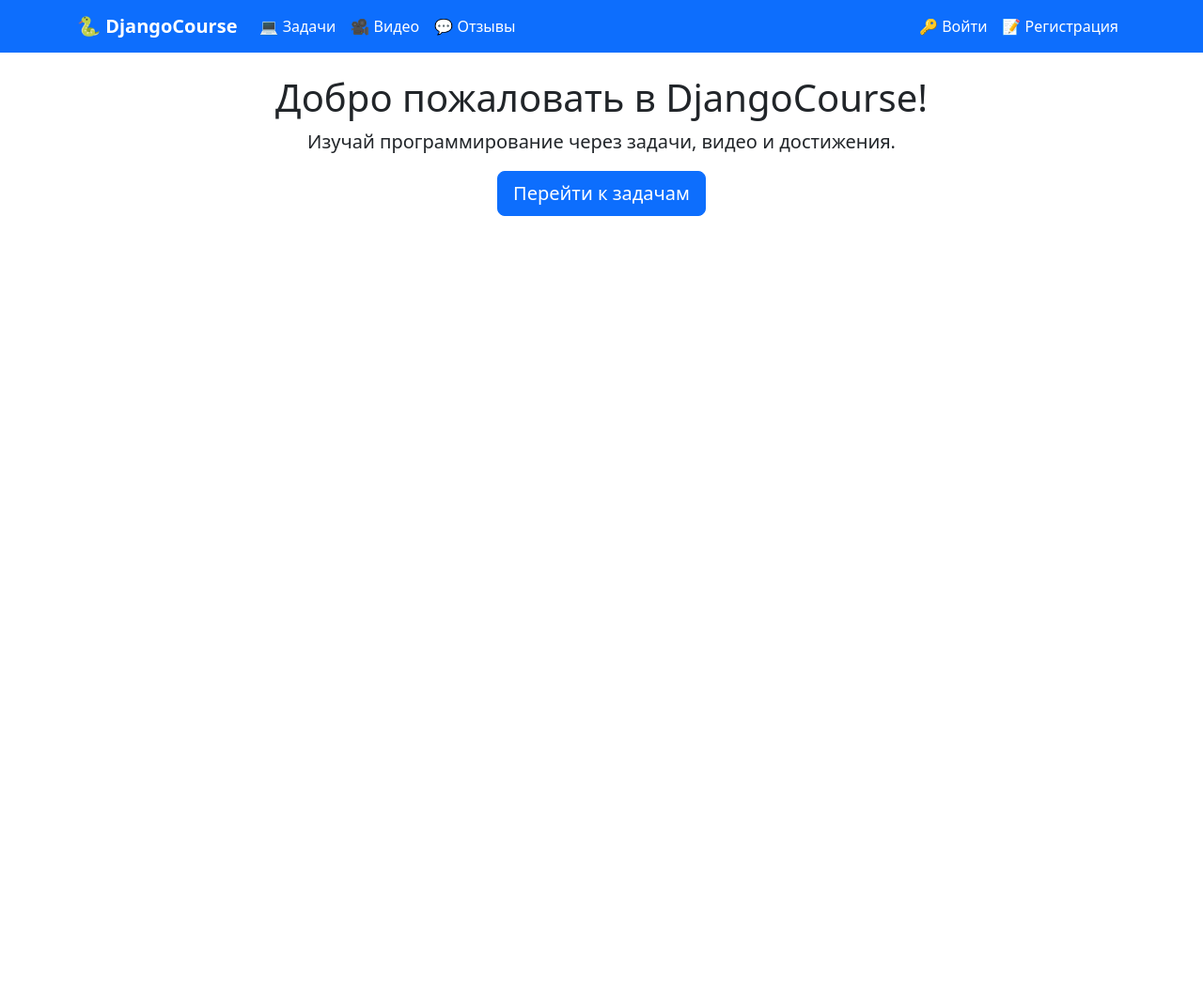
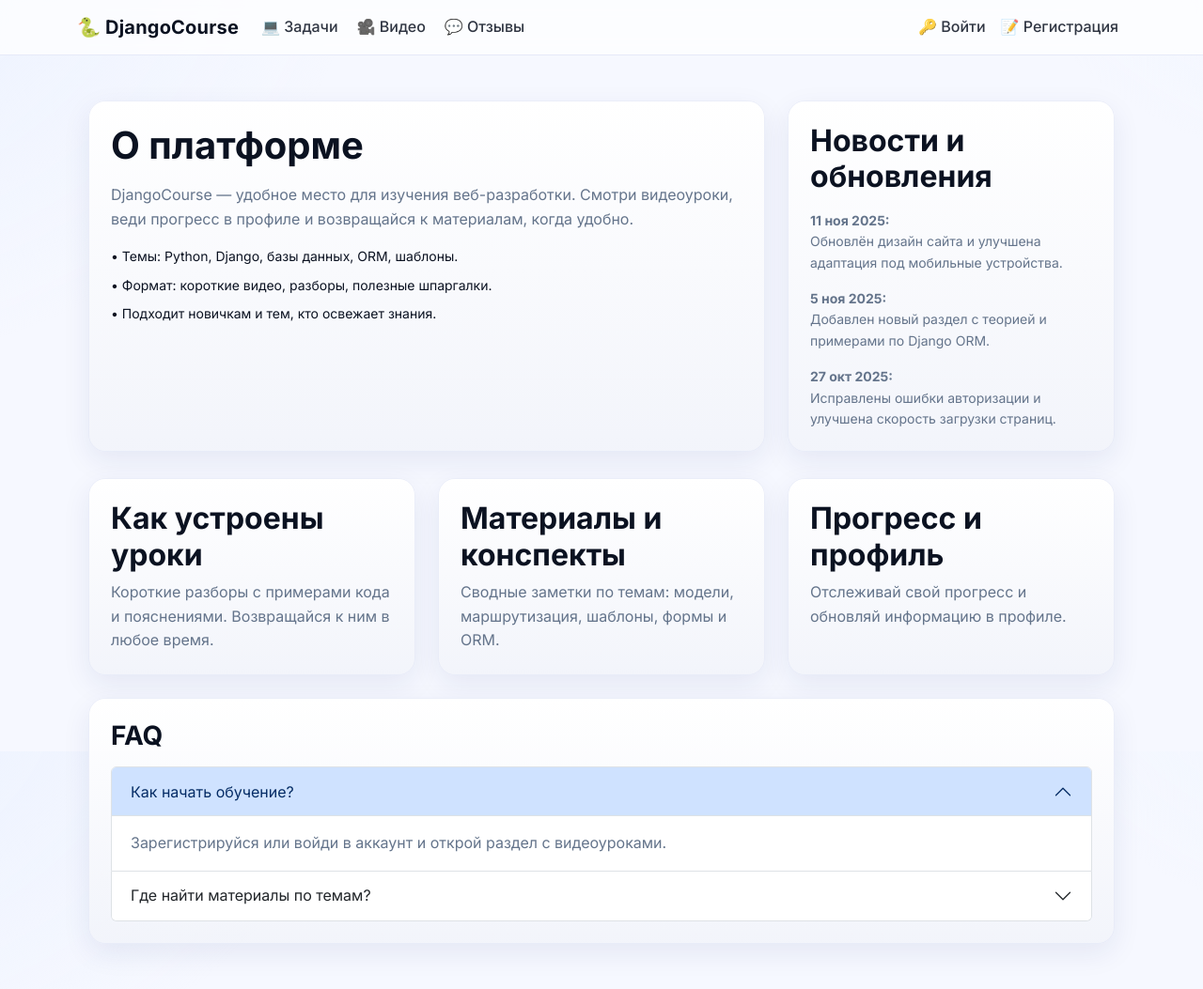
Before and after one commit to Mraz223/djangoCourse3, a Django app: page / in a window 1280 px wide. Shown: the whole page at 94% size. Before the commit the page ends 230 px from the top, so only its background shows below. Run offline with Django 5.2, Linux system fonts and the light colour scheme.

Commit message:
Обновлён дизайн сайта (новый base.html и theme.css)

```diff
--- /dev/null
+++ b/djangoCourse/static/css/custom.css
@@ -0,0 +1,200 @@
+/* =========
+   БАЗА ТЕМЫ
+   ========= */
+   :root{
+    --bg: #f7f8fc;
+    --surface: #ffffff;
+    --surface-2: #f1f3f9;
+    --text: #15192c;
+    --muted: #6c7485;
+    --border: #e7e9f3;
+    --primary: #4f6bff;
+    --primary-2: #6f86ff;
+    --ring: rgba(79,107,255,.25);
+    --shadow: 0 10px 30px -18px rgba(16,24,40,.35);
+  }
+
+  @media (prefers-color-scheme: dark){
+    :root{
+      --bg: #0f1221;
+      --surface: #121632;
+      --surface-2: #0f1430;
+      --text: #eef1ff;
+      --muted: #9aa3c7;
+      --border: #1d224a;
+      --primary: #7c8cff;
+      --primary-2: #95a3ff;
+      --ring: rgba(124,140,255,.35);
+      --shadow: 0 14px 48px -22px rgba(0,0,0,.8);
+    }
+  }
+
+  *{ box-sizing: border-box; }
+  html, body { height: 100%; }
+  body{
+    background: radial-gradient(1400px 600px at -10% -10%, color-mix(in oklab, var(--primary) 14%, transparent), transparent 60%),
+                radial-gradient(1200px 700px at 110% 0%, color-mix(in oklab, var(--primary-2) 12%, transparent), transparent 60%),
+                var(--bg);
+    color: var(--text);
+    font-family: Inter, system-ui, -apple-system, Segoe UI, Roboto, "Helvetica Neue", Arial, "Noto Sans";
+    line-height: 1.6;
+  }
+
+  /* =========
+     НАВБАР
+     ========= */
+  .app-navbar{
+    backdrop-filter: saturate(140%) blur(14px);
+    background: color-mix(in oklab, var(--surface) 70%, transparent);
+    border-bottom: 1px solid var(--border);
+  }
+  .nav-inner{ padding-block: .6rem; }
+  .navbar .navbar-brand{ color: var(--text); letter-spacing: .2px; }
+  .navbar .nav-link{
+    color: var(--muted);
+    transition: color .18s ease, opacity .18s ease;
+  }
+  .navbar .nav-link:hover{ color: var(--text); }
+  .navbar .btn{ margin-left: .25rem; }
+
+  /* Аватар и меню пользователя */
+  .avatar-circle{
+    width: 34px; height: 34px; border-radius: 50%;
+    display: inline-flex; align-items: center; justify-content: center;
+    background: color-mix(in oklab, var(--surface-2) 80%, black 0%);
+    color: var(--text); font-weight: 700; letter-spacing: .3px;
+    box-shadow: inset 0 0 0 1px color-mix(in oklab, var(--border) 80%, transparent);
+  }
+  .dropdown-menu{
+    background: var(--surface);
+    border: 1px solid var(--border);
+  }
+  .dropdown-item{ color: var(--text); }
+  .dropdown-item:hover{ background: color-mix(in oklab, var(--primary) 12%, var(--surface)); }
+
+  /* =========
+     КНОПКИ
+     ========= */
+  .btn{
+    border-radius: 14px;
+    padding: .55rem .9rem;
+    font-weight: 600;
+    letter-spacing: .2px;
+    transition: transform .06s ease, box-shadow .2s ease, filter .2s ease;
+  }
+  .btn:active{ transform: translateY(1px); }
+
+  .btn-primary{
+    background: linear-gradient(180deg, var(--primary), var(--primary-2));
+    border-color: transparent;
+    box-shadow: 0 8px 24px -12px var(--ring);
+  }
+  .btn-primary:hover{ filter: saturate(1.05) brightness(1.02); }
+
+  .btn-outline-primary{
+    color: var(--primary);
+    border-color: var(--primary);
+  }
+  .btn-outline-primary:hover{
+    background: var(--primary);
+    color: #fff;
+  }
+
+  /* =========
+     КАРТОЧКИ
+     ========= */
+  .app-content > .row .card,
+  .card{
+    border: 0;
+    background: linear-gradient(180deg, var(--surface), color-mix(in oklab, var(--surface-2) 70%, transparent));
+    color: var(--text);
+    border-radius: 18px;
+    box-shadow: var(--shadow), inset 0 0 0 1px color-mix(in oklab, var(--border) 80%, transparent);
+  }
+  .card .card-title{ font-weight: 700; }
+
+  /* =========
+     ФОРМЫ
+     ========= */
+  .form-control, .form-select, .form-check-input{
+    background: var(--surface-2);
+    border: 1px solid var(--border);
+    color: var(--text);
+    border-radius: 14px;
+  }
+  .form-control:focus, .form-select:focus{
+    border-color: var(--primary-2);
+    box-shadow: 0 0 0 .2rem var(--ring);
+  }
+
+  /* =========
+     ТАБЛИЦЫ
+     ========= */
+  .table{
+    --bs-table-bg: var(--surface-2);
+    --bs-table-color: var(--text);
+    border-radius: 14px;
+    overflow: hidden;
+  }
+  .table thead th{
+    color: var(--muted);
+    font-weight: 600;
+    border-bottom-color: var(--border);
+  }
+  .table tbody tr{ border-color: var(--border); }
+  .table tbody tr:hover{
+    background: color-mix(in oklab, var(--primary) 8%, var(--surface-2));
+  }
+
+  /* =========
+     ПАГИНАЦИЯ
+     ========= */
+  .pagination{
+    --bs-pagination-bg: var(--surface-2);
+    --bs-pagination-color: var(--text);
+    --bs-pagination-border-color: var(--border);
+    --bs-pagination-hover-bg: color-mix(in oklab, var(--primary) 12%, var(--surface-2));
+    --bs-pagination-hover-color: var(--text);
+    --bs-pagination-focus-box-shadow: 0 0 0 .2rem var(--ring);
+    --bs-pagination-active-bg: var(--primary-2);
+    --bs-pagination-active-border-color: transparent;
+  }
+  .page-link{ border-radius: 12px; }
+
+  /* =========
+     АЛЕРТЫ
+     ========= */
+  .app-alert{
+    border: 1px solid var(--border);
+    background: color-mix(in oklab, var(--surface) 92%, var(--primary) 0%);
+    color: var(--text);
+    border-radius: 14px;
+  }
+
+  /* =========
+     ФУТЕР/ССЫЛКИ
+     ========= */
+  .app-footer{
+    margin-top: 2rem;
+    padding: 2rem 0;
+    border-top: 1px solid var(--border);
+    color: var(--muted);
+    background: transparent;
+  }
+  .text-secondary{ color: var(--muted) !important; }
+  .link-secondary{ color: var(--muted); text-decoration: none; }
+  .link-secondary:hover{ color: var(--text); text-decoration: underline; }
+
+  /* =========
+     МЕЛОЧИ
+     ========= */
+  img{ border-radius: 12px; max-width: 100%; height: auto; }
+  code, pre{ font-family: "JetBrains Mono", ui-monospace, SFMono-Regular, Menlo, monospace; }
+
+  .visually-hidden {
+    position: absolute !important;
+    width: 1px; height: 1px;
+    padding: 0; margin: -1px;
+    overflow: hidden; clip: rect(0 0 0 0);
+    white-space: nowrap; border: 0;
+  }
--- a/djangoCourse/templates/base.html
+++ b/djangoCourse/templates/base.html
@@ -1,229 +1,168 @@
+{% load static %}
 <!DOCTYPE html>
 <html lang="ru">
 <head>
-    <meta charset="UTF-8">
-    <meta name="viewport" content="width=device-width, initial-scale=1.0">
-    <title>{% block title %}Django Course{% endblock %}</title>
+  <meta charset="utf-8">
+  <meta name="viewport" content="width=device-width,initial-scale=1">
+  <title>{% block title %}DjangoCourse{% endblock %}</title>
+
+  <!-- Bootstrap -->
   <link href="https://cdn.jsdelivr.net/npm/bootstrap@5.3.3/dist/css/bootstrap.min.css" rel="stylesheet">
+
+  <!-- Шрифты -->
+  <link href="https://fonts.googleapis.com/css2?family=Inter:wght@400;500;700&family=JetBrains+Mono:wght@400;600&display=swap" rel="stylesheet">
+
+  <!-- Кастом -->
+  <link rel="stylesheet" href="{% static 'css/custom.css' %}">
+
   <style>
-        .navbar-nav .btn-link {
-            text-decoration: none;
-            font-weight: 500;
-            background: none !important;
-            border: none !important;
-            box-shadow: none !important;
+    :root{
+      --bg-1:#F6F8FF;         /* фон страницы */
+      --text:#0B1221;         /* основной текст */
+      --muted:#64748B;        /* вторичный текст */
+      --brand:#1565FF;        /* синий акцент */
+      --brand-600:#0f55e0;
+      --card:#FFFFFFF2;       /* «стекло» */
+      --border:#E6EAF8;
+      --shadow:0 10px 30px rgba(20,40,120,.08);
+      --radius:16px;
     }
 
-        .navbar-nav .btn-link:hover {
-            background-color: rgba(255,255,255,0.1) !important;
-            border-radius: 5px;
+    html,body{height:100%}
+    body{
+      font-family:Inter,system-ui,-apple-system,Segoe UI,Roboto,Ubuntu,Cantarell,'Helvetica Neue',Arial,'Noto Sans',sans-serif;
+      color:var(--text);
+      background:
+        radial-gradient(80rem 60rem at -20% -10%, #EAF1FF 0%, transparent 50%),
+        radial-gradient(70rem 50rem at 120% -20%, #EEF5FF 0%, transparent 45%),
+        var(--bg-1);
+      background-attachment: fixed;
     }
 
-        .navbar-nav {
-            align-items: center;
+    /* NAVBAR (glass) */
+    .app-navbar{
+      position: sticky; top:0; z-index: 1000;
+      background: rgba(255,255,255,.7);
+      backdrop-filter: blur(8px);
+      -webkit-backdrop-filter: blur(8px);
+      border-bottom: 1px solid var(--border);
+    }
+    .app-navbar .navbar-brand{
+      font-weight:700;
+      color: var(--text) !important;
+    }
+    .app-navbar .nav-link{
+      color: var(--text) !important;
+      opacity:.85;
+      font-weight:500;
+      border-radius:10px;
+      padding:.5rem .75rem;
+      transition:.2s ease;
+    }
+    .app-navbar .nav-link:hover{ background: rgba(21,101,255,.08); opacity:1; }
+    .app-navbar .logout-btn{
+      background: transparent !important; border:0 !important; box-shadow:none !important;
+      color: var(--text) !important; padding:.5rem .75rem; border-radius:10px;
+    }
+    .app-navbar .logout-btn:hover{ background: rgba(21,101,255,.08); }
+
+    /* Кнопки */
+    .btn-primary{
+      --bs-btn-bg:var(--brand);
+      --bs-btn-border-color:var(--brand);
+      --bs-btn-hover-bg:var(--brand-600);
+      --bs-btn-hover-border-color:var(--brand-600);
+      box-shadow: 0 8px 20px rgba(21,101,255,.25);
+    }
+    .btn-outline-primary{
+      --bs-btn-color:var(--brand);
+      --bs-btn-border-color:var(--brand);
+      --bs-btn-hover-bg:var(--brand);
+      --bs-btn-hover-border-color:var(--brand);
     }
 
-        .navbar-nav form {
-            margin: 0;
-            padding: 0;
+    /* HERO + карточки преимуществ (используются на home) */
+    .hero{ padding: 48px 0 16px; }
+    .hero-title{ font-size: clamp(28px, 4vw, 44px); line-height:1.15; font-weight:700; letter-spacing:-.02em; }
+    .hero-sub{ color:var(--muted); font-size: clamp(15px, 2.6vw, 18px); }
+
+    .feature{
+      background: var(--card);
+      border: 1px solid var(--border);
+      border-radius: var(--radius);
+      padding: 18px 18px;
+      box-shadow: var(--shadow);
+      transition: transform .2s ease, box-shadow .2s ease;
+    }
+    .feature:hover{ transform: translateY(-3px); box-shadow: 0 14px 36px rgba(20,40,120,.12); }
+    .feature h5{ margin-bottom:.35rem; font-weight:700; }
+    .feature p{ color:var(--muted); margin-bottom:.75rem; }
+
+    /* Общие карточки/списки на других страницах */
+    .soft-card{
+      background: var(--card);
+      border: 1px solid var(--border);
+      border-radius: var(--radius);
+      box-shadow: var(--shadow);
     }
 
-        .form-control {
-            border: 1px solid #ddd;
-            border-radius: 5px;
-            padding: 8px 12px;
-        }
-
-        .form-control:focus {
-            border-color: #0d6efd;
-            box-shadow: 0 0 0 0.2rem rgba(13, 110, 253, 0.25);
-        }
-
-        .card {
-            transition: transform 0.3s ease, box-shadow 0.3s ease;
-        }
-
-        .card:hover {
-            transform: translateY(-5px);
-            box-shadow: 0 10px 25px rgba(0,0,0,0.1) !important;
-        }
-
-        .fade-in {
-            animation: fadeIn 0.6s ease-in;
-        }
-
-        @keyframes fadeIn {
-            from {
-                opacity: 0;
-                transform: translateY(20px);
-            }
-            to {
-                opacity: 1;
-                transform: translateY(0);
-            }
-        }
-
-        .btn {
-            transition: all 0.3s ease;
-        }
-
-        .btn:hover {
-            transform: scale(1.05);
-        }
-
-        .nav-link {
-            transition: all 0.2s ease;
-        }
-
-        .nav-link:hover {
-            background-color: rgba(255,255,255,0.1);
-            transform: translateX(5px);
-        }
-
-        /* Фикс контраста: делаем все ссылки в навбаре чисто белыми */
-        .navbar-dark .navbar-nav .nav-link {
-            color: #ffffff !important;
-            opacity: 1 !important;
-        }
-
-        .navbar-dark .navbar-brand {
-            color: #ffffff !important;
-        }
-
-        .loading {
-            animation: pulse 1.5s infinite;
-        }
-
-        @keyframes pulse {
-            0% { opacity: 1; }
-            50% { opacity: 0.7; }
-            100% { opacity: 1; }
-        }
-
-        @media (max-width: 991.98px) {
-            .navbar-collapse {
-                margin-top: 10px;
-            }
-            .navbar-nav .nav-link {
-                padding: 10px 15px;
-                border-bottom: 1px solid rgba(255,255,255,0.1);
-            }
-            .navbar-nav .nav-link:last-child {
-                border-bottom: none;
-            }
-        }
-
-        .loading-overlay {
-            position: fixed;
-            top: 0;
-            left: 0;
-            width: 100%;
-            height: 100%;
-            background: rgba(255,255,255,0.8);
-            display: flex;
-            justify-content: center;
-            align-items: center;
-            z-index: 9999;
-            display: none;
-        }
-
-        .spinner {
-            width: 50px;
-            height: 50px;
-            border: 5px solid #f3f3f3;
-            border-top: 5px solid #0d6efd;
-            border-radius: 50%;
-            animation: spin 1s linear infinite;
-        }
-
-        @keyframes spin {
-            0% { transform: rotate(0deg); }
-            100% { transform: rotate(360deg); }
-        }
+    /* сетка шире и «воздух» */
+    main.container{ max-width: 1140px; }
   </style>
 </head>
 <body>
 
-  <nav class="navbar navbar-expand-lg navbar-dark bg-primary">
+  <!-- NAVBAR -->
+  <nav class="navbar navbar-expand-lg app-navbar">
     <div class="container">
-          <a class="navbar-brand fw-bold" href="{% url 'home' %}">
-              🐍 DjangoCourse
-          </a>
+      <a class="navbar-brand" href="{% url 'home' %}">🐍 DjangoCourse</a>
 
-          <button class="navbar-toggler" type="button" data-bs-toggle="collapse" data-bs-target="#navbarContent"
-                  aria-controls="navbarContent" aria-expanded="false" aria-label="Toggle navigation">
+      <button class="navbar-toggler" type="button" data-bs-toggle="collapse" data-bs-target="#nav"
+              aria-controls="nav" aria-expanded="false" aria-label="Toggle navigation">
         <span class="navbar-toggler-icon"></span>
       </button>
 
-          <div class="collapse navbar-collapse" id="navbarContent">
-              <div class="navbar-nav me-auto">
-                  <a class="nav-link" href="{% url 'task_list' %}">
-                      💻 Задачи
-                  </a>
-                  <a class="nav-link" href="{% url 'video_list' %}">
-                      🎥 Видео
-                  </a>
-                  <a class="nav-link" href="{% url 'reviews' %}">
-                      💬 Отзывы
-                  </a>
+      <div class="collapse navbar-collapse" id="nav">
+        <ul class="navbar-nav gap-1">
+          <li class="nav-item"><a class="nav-link" href="{% url 'task_list' %}">💻 Задачи</a></li>
+          <li class="nav-item"><a class="nav-link" href="{% url 'video_list' %}">🎥 Видео</a></li>
+          <li class="nav-item"><a class="nav-link" href="{% url 'reviews' %}">💬 Отзывы</a></li>
           {% if user.is_staff %}
-                  <a class="nav-link fw-bold" href="{% url 'admin:index' %}">
-                      ⚙️ Админка
-                  </a>
+            <li class="nav-item"><a class="nav-link fw-semibold" href="{% url 'admin:index' %}">⚙️ Админка</a></li>
           {% endif %}
-              </div>
+        </ul>
 
-              <div class="navbar-nav">
+        <!-- правый блок -->
+        <ul class="navbar-nav ms-auto align-items-center">
           {% if user.is_authenticated %}
-                    <a class="nav-link" href="{% url 'profile' %}">
-                        👤 {{ user.username }}
-                    </a>
-                    <form method="post" action="{% url 'logout' %}" class="nav-item d-inline">
+            <li class="nav-item me-1">
+              <a class="nav-link" href="{% url 'profile' %}">👤 {{ user.username }}</a>
+            </li>
+            <li class="nav-item">
+              <form method="post" action="{% url 'logout' %}" class="m-0 p-0">
                 {% csrf_token %}
-                        <button type="submit" class="nav-link btn btn-link p-2 border-0 text-start">
-                            🚪 Выйти
-                        </button>
+                <button class="logout-btn" type="submit">🚪 Выйти</button>
               </form>
+            </li>
           {% else %}
-                    <a class="nav-link" href="{% url 'login' %}">
-                        🔑 Войти
-                    </a>
-                    <a class="nav-link" href="{% url 'register' %}">
-                        📝 Регистрация
-                    </a>
+            <li class="nav-item"><a class="nav-link" href="{% url 'login' %}">🔑 Войти</a></li>
+            <li class="nav-item"><a class="nav-link" href="{% url 'register' %}">📝 Регистрация</a></li>
           {% endif %}
-              </div>
+        </ul>
       </div>
     </div>
   </nav>
 
-  <main class="container my-4">
-      {% block content %}
-      {% endblock %}
+
+
+
+
+
+  <!-- CONTENT -->
+  <main class="container">
+    {% block content %}{% endblock %}
   </main>
 
-  <div class="loading-overlay" id="global-loader">
-    <div class="spinner"></div>
-  </div>
-
-  <script>
-    document.addEventListener('DOMContentLoaded', function() {
-        const cards = document.querySelectorAll('.card');
-        cards.forEach((card, index) => {
-            card.style.animationDelay = `${index * 0.1}s`;
-        });
-
-        const alerts = document.querySelectorAll('.alert');
-        alerts.forEach(alert => {
-            setTimeout(() => {
-                alert.style.transition = 'opacity 0.5s ease';
-                alert.style.opacity = '0';
-                setTimeout(() => alert.remove(), 500);
-            }, 5000);
-        });
-    });
-  </script>
-
-  <script src="https://cdn.jsdelivr.net/npm/bootstrap@5.3.0/dist/js/bootstrap.bundle.min.js"></script>
+  <script src="https://cdn.jsdelivr.net/npm/bootstrap@5.3.3/dist/js/bootstrap.bundle.min.js"></script>
 </body>
 </html>
--- a/djangoCourse/templates/home.html
+++ b/djangoCourse/templates/home.html
@@ -1,11 +1,112 @@
 {% extends "base.html" %}
+{% load static %}
 
-{% block title %}Главная - DjangoCourse{% endblock %}
+{% block title %}Главная — DjangoCourse{% endblock %}
 
 {% block content %}
-    <div class="text-center">
-        <h1>Добро пожаловать в DjangoCourse!</h1>
-        <p class="lead">Изучай программирование через задачи, видео и достижения.</p>
-        <a href="{% url 'task_list' %}" class="btn btn-primary btn-lg">Перейти к задачам</a>
+<section class="py-5">
+  <div class="container">
+    <!-- Инфо-блок о платформе + быстрые ссылки -->
+    <div class="row g-4">
+      <div class="col-lg-8">
+        <div class="card p-4 h-100">
+          <h1 class="card-title mb-3">О платформе</h1>
+          <p class="text-secondary mb-3">
+            DjangoCourse — удобное место для изучения веб-разработки. Смотри видеоуроки,
+            веди прогресс в профиле и возвращайся к материалам, когда удобно.
+          </p>
+          <ul class="list-unstyled small mb-0">
+            <li class="mb-2">• Темы: Python, Django, базы данных, ORM, шаблоны.</li>
+            <li class="mb-2">• Формат: короткие видео, разборы, полезные шпаргалки.</li>
+            <li>• Подходит новичкам и тем, кто освежает знания.</li>
+          </ul>
+        </div>
+      </div>
+
+      <div class="col-lg-4">
+        <div class="card p-4 h-100">
+          <h2 class="card-title mb-3">Новости и обновления</h2>
+          <ul class="list-unstyled mb-0 text-secondary small">
+            <li class="mb-3">
+              <strong>11 ноя 2025:</strong><br>
+              Обновлён дизайн сайта и улучшена адаптация под мобильные устройства.
+            </li>
+            <li class="mb-3">
+              <strong>5 ноя 2025:</strong><br>
+              Добавлен новый раздел с теорией и примерами по Django ORM.
+            </li>
+            <li>
+              <strong>27 окт 2025:</strong><br>
+              Исправлены ошибки авторизации и улучшена скорость загрузки страниц.
+            </li>
+          </ul>
+        </div>
+      </div>
     </div>
+
+    <!-- Три аккуратных блока без «переходов на задачи» -->
+    <div class="row g-4 mt-1">
+      <div class="col-md-4">
+        <div class="card h-100 p-4">
+          <h2 class="card-title mb-2">Как устроены уроки</h2>
+          <p class="text-secondary mb-0">
+            Короткие разборы с примерами кода и пояснениями. Возвращайся к ним в любое время.
+          </p>
+        </div>
+      </div>
+
+      <div class="col-md-4">
+        <div class="card h-100 p-4">
+          <h2 class="card-title mb-2">Материалы и конспекты</h2>
+          <p class="text-secondary mb-0">
+            Сводные заметки по темам: модели, маршрутизация, шаблоны, формы и ORM.
+          </p>
+        </div>
+      </div>
+
+      <div class="col-md-4">
+        <div class="card h-100 p-4">
+          <h2 class="card-title mb-2">Прогресс и профиль</h2>
+          <p class="text-secondary mb-3">
+            Отслеживай свой прогресс и обновляй информацию в профиле.
+          </p>
+
+        </div>
+      </div>
+    </div>
+
+    <!-- Небольшой FAQ -->
+    <div class="card p-4 mt-4">
+      <h3 class="card-title mb-3">FAQ</h3>
+      <div class="accordion" id="faq">
+        <div class="accordion-item">
+          <h2 class="accordion-header" id="q1">
+            <button class="accordion-button" type="button" data-bs-toggle="collapse" data-bs-target="#a1" aria-expanded="true" aria-controls="a1">
+              Как начать обучение?
+            </button>
+          </h2>
+          <div id="a1" class="accordion-collapse collapse show" aria-labelledby="q1" data-bs-parent="#faq">
+            <div class="accordion-body text-secondary">
+              Зарегистрируйся или войди в аккаунт и открой раздел с видеоуроками.
+            </div>
+          </div>
+        </div>
+
+        <div class="accordion-item">
+          <h2 class="accordion-header" id="q2">
+            <button class="accordion-button collapsed" type="button" data-bs-toggle="collapse" data-bs-target="#a2" aria-expanded="false" aria-controls="a2">
+              Где найти материалы по темам?
+            </button>
+          </h2>
+        <div id="a2" class="accordion-collapse collapse" aria-labelledby="q2" data-bs-parent="#faq">
+            <div class="accordion-body text-secondary">
+              В разделах «Видеоуроки» и «О проекте» есть ссылки на конспекты и шпаргалки.
+            </div>
+          </div>
+        </div>
+      </div>
+    </div>
+
+  </div>
+</section>
 {% endblock %}
--- a/djangoCourse/users/templates/users/profile.html
+++ b/djangoCourse/users/templates/users/profile.html
@@ -6,7 +6,7 @@
         <div class="col-md-8">
             <div class="card shadow-sm mb-4">
                 <div class="card-header bg-primary text-white">
-                    <h2 class="mb-0">👤 Профиль пользователя</h2>
+                    <h1 class="mb-0">👤 Профиль пользователя</h1>
                 </div>
                 <div class="card-body">
                     <div class="row mb-4">
@@ -20,7 +20,7 @@
                             {% endif %}
                         </div>
                         <div class="col-md-8">
-                            <h3 class="username">{{ user.username }}</h3>
+                            <h2 class="username">{{ user.username }}</h2>
                             <p class="text-muted">Зарегистрирован: {{ user.date_joined|date:"d.m.Y" }}</p>
 
                             {% if profile.bio %}
@@ -31,7 +31,7 @@
                         </div>
                     </div>
 
-                    <h4>Редактировать профиль</h4>
+                    <h3>Редактировать профиль</h3>
                     <form method="post" enctype="multipart/form-data">
                         {% csrf_token %}
 
```
Lines whose indentation alone changed are shown as unchanged.
